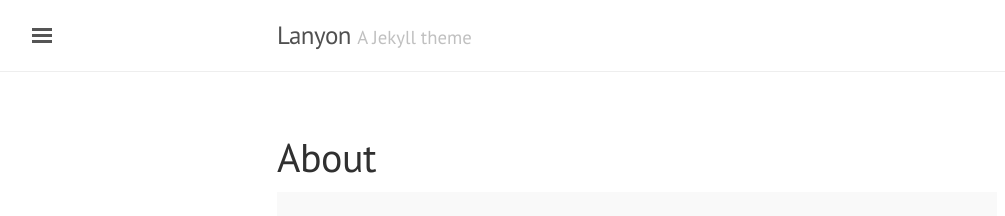
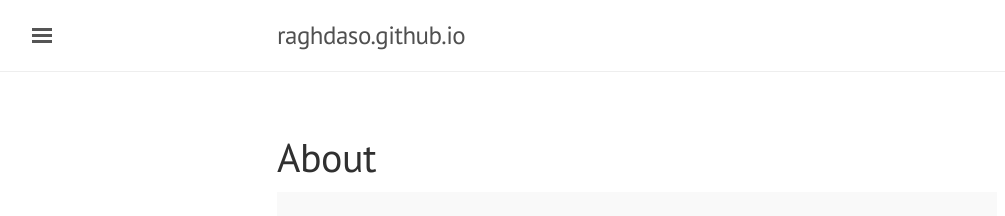
Before and after one commit to raghdaso/raghdaso.github.io, a Jekyll site: the page built from about.md, in a window 1280 px wide. Shown: the top 216 px of the page, without its empty margins (3-1008 px from the left). Built offline with Jekyll 4.4.1, drawn with Linux system fonts in a browser that asks for light colours; part of the change alters nothing that is shown.

Commit message:
change yaml

```diff
--- a/_config.yml
+++ b/_config.yml
@@ -1,22 +1,86 @@
-# Permalinks
 #
-# Use of `relative_permalinks` ensures post links from the index work properly.
-permalink:           pretty
-relative_permalinks: true
+# This file contains configuration flags to customize your site
+#
 
-# Setup
-title:               Lanyon
-tagline:             'A Jekyll theme'
-description:         'A reserved <a href="http://jekyllrb.com" target="_blank">Jekyll</a> theme that places the utmost gravity on content with a hidden drawer. Made by <a href="https://twitter.com/mdo" target="_blank">@mdo</a>.'
-url:                 http://lanyon.getpoole.com
-baseurl:             ''
-paginate:            5
+# Name of your site (displayed in the header)
+name: Your Name
 
-# About/contact
-author:
-  name:              Mark Otto
-  url:               https://twitter.com/mdo
-  email:             markdotto@gmail.com
+# Short bio or description (displayed in the header)
+description: Web Developer from Somewhere
 
-# Custom vars
-version:             1.0.0
+# URL of your avatar or profile pic (you could use your GitHub profile pic)
+avatar: https://raw.githubusercontent.com/barryclark/jekyll-now/master/images/jekyll-logo.png
+
+#
+# Flags below are optional
+#
+
+# Includes an icon in the footer for each username you enter
+footer-links:
+  dribbble:
+  email:
+  facebook:
+  flickr:
+  github: barryclark/jekyll-now
+  instagram:
+  linkedin:
+  pinterest:
+  rss: # just type anything here for a working RSS icon
+  twitter: jekyllrb
+  stackoverflow: # your stackoverflow profile, e.g. "users/50476/bart-kiers"
+  youtube: # channel/<your_long_string> or user/<user-name>
+  googleplus: # anything in your profile username that comes after plus.google.com/
+
+
+# Enter your Disqus shortname (not your username) to enable commenting on posts
+# You can find your shortname on the Settings page of your Disqus account
+disqus:
+
+# Enter your Google Analytics web tracking code (e.g. UA-2110908-2) to activate tracking
+google_analytics:
+
+# Your website URL (e.g. http://barryclark.github.io or http://www.barryclark.co)
+# Used for Sitemap.xml and your RSS feed
+url:
+
+# If you're hosting your site at a Project repository on GitHub pages
+# (http://yourusername.github.io/repository-name)
+# and NOT your User repository (http://yourusername.github.io)
+# then add in the baseurl here, like this: "/repository-name"
+baseurl: ""
+
+#
+# !! You don't need to change any of the configuration flags below !!
+#
+
+permalink: /:title/
+
+# The release of Jekyll Now that you're using
+version: v1.1.0
+
+# Jekyll 3 now only supports Kramdown for Markdown
+kramdown:
+  # Use GitHub flavored markdown, including triple backtick fenced code blocks
+  input: GFM
+  # Jekyll 3 and GitHub Pages now only support rouge for syntax highlighting
+  syntax_highlighter: rouge
+  syntax_highlighter_opts:
+    # Use existing pygments syntax highlighting css
+    css_class: 'highlight'
+
+# Set the Sass partials directory, as we're using @imports
+sass:
+  style: :expanded # You might prefer to minify using :compressed
+
+# Use the following plug-ins
+gems:
+  - jekyll-sitemap # Create a sitemap using the official Jekyll sitemap gem
+  - jekyll-feed # Create an Atom feed using the official Jekyll feed gem
+
+# Exclude these files from your production _site
+exclude:
+    - Gemfile
+    - Gemfile.lock
+    - LICENSE
+    - README.md
+    - CNAME
```
